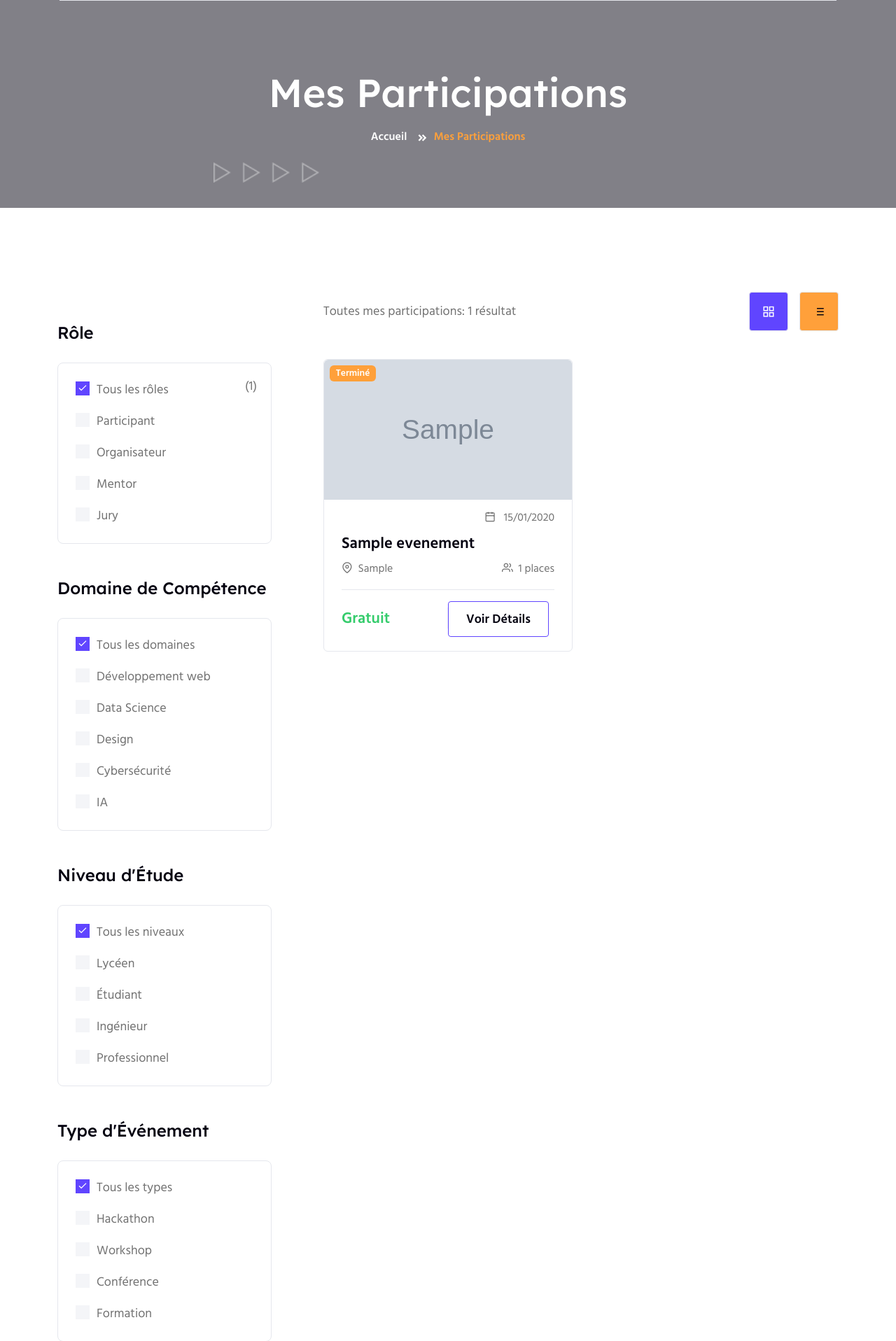
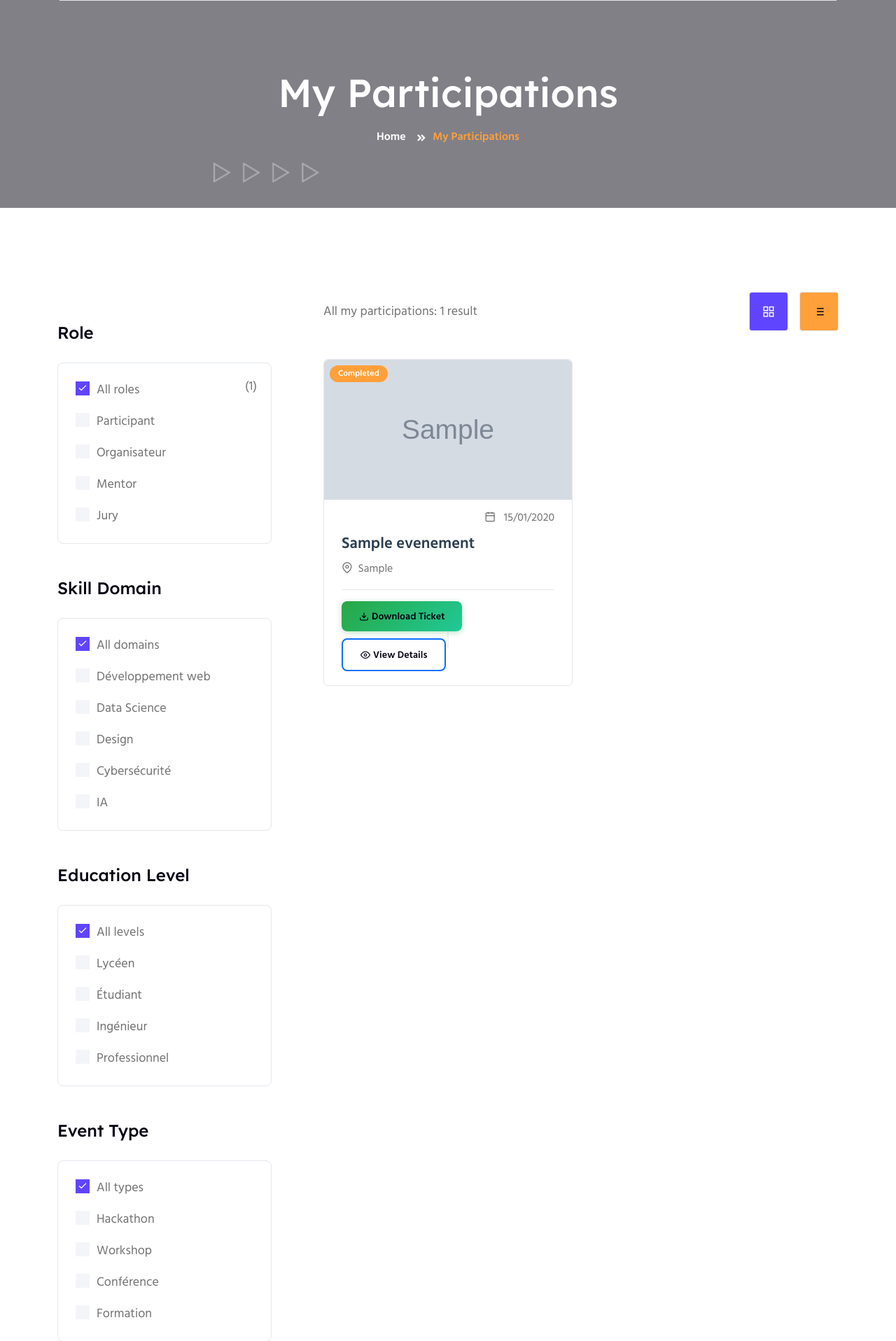
Before and after one commit to jyhedHR/Trelix-Django, a Django app: page /participation/mes-participations/ in a window 1280 px wide. Shown: the part 134-2050 px from the top of the page at 70% size. Run offline with Django 4.2, Linux system fonts and the light colour scheme; the first user in the database is signed in; tables that the repository leaves empty hold one stand-in row (Sample ...); some libraries are stand-ins or nearby versions; some web fonts are replaced.

Commit message:
jihed/modificationtemplate

```diff
--- a/Trelix/Trelix/settings.py
+++ b/Trelix/Trelix/settings.py
@@ -48,6 +48,7 @@ INSTALLED_APPS = [
     'evenement',
     'examan',
     'participation',
+    'widget_tweaks',
 ]
 
 MIDDLEWARE = [
--- a/Trelix/Trelix/templates/evenement/liste_evenements.html
+++ b/Trelix/Trelix/templates/evenement/liste_evenements.html
@@ -9,7 +9,7 @@
    <div class="container">
       <div class="row">
          <div class="col-lg-12 text-center">
-            <h1 class="display-2 text-white">Nos Événements</h1>
+            <h1 class="display-2 text-white">Our Events</h1>
             <nav aria-label="breadcrumb mt-0">
                <ol class="breadcrumb justify-content-center">
                   <li class="breadcrumb-item"><a href="{% url 'home' %}">Accueil</a></li>
@@ -47,10 +47,10 @@
 
                   <div class="event-footer d-flex justify-content-between align-items-center">
                      <span class="small text-primary">
-                        <i class="feather-icon icon-users me-1"></i>{{ evenement.capacite_max }} Participants
+                        <i class="feather-icon icon-users me-1"></i>Max. {{ evenement.capacite_max }} Participants
                      </span>
       <a href="{% url 'evenement:detail_evenement' evenement.id %}" class="btn btn-outline-primary rounded-5">
-    Voir Détails <i class="feather-icon icon-arrow-right"></i>
+    view details <i class="feather-icon icon-arrow-right"></i>
 </a>
 
                   </div>
--- a/Trelix/Trelix/templates/participation/mes_participations.html
+++ b/Trelix/Trelix/templates/participation/mes_participations.html
@@ -1,6 +1,6 @@
 {% extends "trelix/base.html" %}
 {% load static %}
-{% block title %}Mes Participations - Trelix{% endblock %}
+{% block title %}My Participations - Trelix{% endblock %}
 
 {% block content %}
 {% include 'trelix/header.html' %}
@@ -10,11 +10,11 @@
    <div class="container">
       <div class="row">
          <div class="col-lg-12 text-center">
-            <h1 class="display-2 text-white">Mes Participations</h1>
+            <h1 class="display-2 text-white">My Participations</h1>
             <nav aria-label="breadcrumb mt-0">
                <ol class="breadcrumb justify-content-center">
-                  <li class="breadcrumb-item"><a href="{% url 'home' %}">Accueil</a></li>
-                  <li class="breadcrumb-item active" aria-current="page">Mes Participations</li>
+                  <li class="breadcrumb-item"><a href="{% url 'home' %}">Home</a></li>
+                  <li class="breadcrumb-item active" aria-current="page">My Participations</li>
                </ol>
             </nav>
          </div>
@@ -29,18 +29,18 @@
       <div class="row">
          <div class="col-lg-4 order-2 order-lg-1">
             <aside class="sidebar sidebar-spacing">
-               <!-- Formulaire de filtres -->
+               <!-- Filters form -->
                <form method="get" id="filter-form">
-                  <!-- Filtre par Rôle -->
+                  <!-- Filter by Role -->
                   <div class="widget">
-                     <h3 class="widget-title">Rôle</h3>
+                     <h3 class="widget-title">Role</h3>
                      <div class="widget-inner">
                         <ul>
                            <li>
                               <input id="all-roles" class="checkbox-custom" name="role" type="radio" value=""
                                      {% if not selected_role %}checked{% endif %}
                                      onchange="this.form.submit()">
-                              <label for="all-roles" class="checkbox-custom-label">Tous les rôles</label>
+                              <label for="all-roles" class="checkbox-custom-label">All roles</label>
                               <span class="count">({{ total_participations }})</span>
                            </li>
                            {% for role_value, role_label in ROLE_CHOICES %}
@@ -57,16 +57,16 @@
                      </div>
                   </div>
 
-                  <!-- Filtre par Domaine de Compétence -->
+                  <!-- Filter by Skill Domain -->
                   <div class="widget">
-                     <h3 class="widget-title">Domaine de Compétence</h3>
+                     <h3 class="widget-title">Skill Domain</h3>
                      <div class="widget-inner">
                         <ul>
                            <li>
                               <input id="all-domains" class="checkbox-custom" name="domaine" type="radio" value=""
                                      {% if not selected_domaine %}checked{% endif %}
                                      onchange="this.form.submit()">
-                              <label for="all-domains" class="checkbox-custom-label">Tous les domaines</label>
+                              <label for="all-domains" class="checkbox-custom-label">All domains</label>
                            </li>
                            {% for domaine_value, domaine_label in DOMAINE_COMPETENCE_CHOICES %}
                            <li>
@@ -81,16 +81,16 @@
                      </div>
                   </div>
 
-                  <!-- Filtre par Niveau d'Étude -->
+                  <!-- Filter by Education Level -->
                   <div class="widget">
-                     <h3 class="widget-title">Niveau d'Étude</h3>
+                     <h3 class="widget-title">Education Level</h3>
                      <div class="widget-inner">
                         <ul>
                            <li>
                               <input id="all-levels" class="checkbox-custom" name="niveau" type="radio" value=""
                                      {% if not selected_niveau %}checked{% endif %}
                                      onchange="this.form.submit()">
-                              <label for="all-levels" class="checkbox-custom-label">Tous les niveaux</label>
+                              <label for="all-levels" class="checkbox-custom-label">All levels</label>
                            </li>
                            {% for niveau_value, niveau_label in NIVEAU_ETUDE_CHOICES %}
                            <li>
@@ -105,16 +105,16 @@
                      </div>
                   </div>
 
-                  <!-- Filtre par Type d'Événement -->
+                  <!-- Filter by Event Type -->
                   <div class="widget">
-                     <h3 class="widget-title">Type d'Événement</h3>
+                     <h3 class="widget-title">Event Type</h3>
                      <div class="widget-inner">
                         <ul>
                            <li>
                               <input id="all-types" class="checkbox-custom" name="type_evenement" type="radio" value=""
                                      {% if not selected_type %}checked{% endif %}
                                      onchange="this.form.submit()">
-                              <label for="all-types" class="checkbox-custom-label">Tous les types</label>
+                              <label for="all-types" class="checkbox-custom-label">All types</label>
                            </li>
                            {% for type_value, type_label in TYPE_CHOICES %}
                            <li>
@@ -129,18 +129,16 @@
                      </div>
                   </div>
 
-                  <!-- Bouton de soumission caché -->
-                  <button type="submit" style="display: none;">Filtrer</button>
+                  <!-- Hidden submit button -->
+                  <button type="submit" style="display: none;">Filter</button>
                </form>
 
-
-
-               <!-- Bouton Réinitialiser les filtres -->
+               <!-- Reset filters button -->
                <div class="widget">
                   <div class="widget-inner text-center">
                      <a href="{% url 'participation:mes_participations' %}" class="btn btn-outline-secondary btn-sm w-100">
                         <i class="feather-icon icon-refresh-ccw me-1"></i>
-                        Réinitialiser les filtres
+                        Reset filters
                      </a>
                   </div>
                </div>
@@ -152,19 +150,19 @@
                <div class="result d-sm-flex align-items-center">
                   <p class="m-0">
                      {% if selected_role or selected_domaine or selected_niveau or selected_type %}
-                        Résultats filtrés:
+                        Filtered results:
                      {% else %}
-                        Toutes mes participations:
+                        All my participations:
                      {% endif %}
-                     {{ participations.paginator.count }} résultat{{ participations.paginator.count|pluralize }}
+                     {{ participations.paginator.count }} result{{ participations.paginator.count|pluralize }}
                   </p>
                </div>
                <div class="filter d-flex align-items-center">
                   <select id="sort-select" name="sort" onchange="updateSort(this.value)">
-                     <option value="date_desc" {% if request.GET.sort == 'date_desc' or not request.GET.sort %}selected{% endif %}>Trier par: Plus récent</option>
-                     <option value="date_asc" {% if request.GET.sort == 'date_asc' %}selected{% endif %}>Trier par: Plus ancien</option>
-                     <option value="title_asc" {% if request.GET.sort == 'title_asc' %}selected{% endif %}>Trier par: Titre (A-Z)</option>
-                     <option value="title_desc" {% if request.GET.sort == 'title_desc' %}selected{% endif %}>Trier par: Titre (Z-A)</option>
+                     <option value="date_desc" {% if request.GET.sort == 'date_desc' or not request.GET.sort %}selected{% endif %}>Sort by: Most recent</option>
+                     <option value="date_asc" {% if request.GET.sort == 'date_asc' %}selected{% endif %}>Sort by: Oldest</option>
+                     <option value="title_asc" {% if request.GET.sort == 'title_asc' %}selected{% endif %}>Sort by: Title (A-Z)</option>
+                     <option value="title_desc" {% if request.GET.sort == 'title_desc' %}selected{% endif %}>Sort by: Title (Z-A)</option>
                   </select>
 
                   <div class="d-none d-sm-flex ms-3">
@@ -209,17 +207,16 @@
                                  {% endif %}
                                     <div class="text-center text-white">
                                        <i class="feather-icon icon-calendar display-4"></i>
-                                       <p class="mt-2 mb-0">Aucune image</p>
+                                       <p class="mt-2 mb-0">No image</p>
                                     </div>
                                  </div>
                               </a>
                            {% endif %}
 
                            {% if participation.evenement.date_fin < now %}
-                           <span class="position-absolute top-0 start-0 m-2 badge bg-secondary">Terminé</span>
+                           <span class="position-absolute top-0 start-0 m-2 badge bg-secondary">Completed</span>
                            {% elif participation.evenement.date_debut > now %}
-                           <span class="position-absolute top-0 start-0 m-2 badge bg-success">À venir</span>
-
+                           <span class="position-absolute top-0 start-0 m-2 badge bg-success">Upcoming</span>
                            {% endif %}
                         </div>
                         <div class="card-body">
@@ -242,31 +239,31 @@
                                  <i class="feather-icon icon-map-pin me-1"></i>
                                  {{ participation.evenement.lieu }}
                               </span>
-                              <span>
-                                 <i class="feather-icon icon-users me-1"></i>
-                                 {{ participation.evenement.capacite_max }} places
-                              </span>
+
                            </div>
 
                            <div class="course-footer d-flex align-items-center justify-content-between pt-3">
                               <div class="price">
                                  {% if participation.evenement.prix %}
-                                    <strong>{{ participation.evenement.prix }} €</strong>
+                                    <strong class="text-primary">{{ participation.evenement.prix }} €</strong>
                                  {% else %}
-                                    <strong class="text-success">Gratuit</strong>
+                                    <a href="{% url 'participation:download_pdf' participation.id %}"
+                                       class="btn btn-success btn-sm download-btn">
+                                       <i class="feather-icon icon-download me-1"></i> Download Ticket
+                                    </a>
                                  {% endif %}
                               </div>
                               <div class="actions">
                                  <a href="{% url 'evenement:detail_evenement' participation.evenement.id %}"
-                                    class="btn btn-outline-primary btn-sm me-2">
-                                    Voir détails
+                                    class="btn btn-outline-primary btn-sm view-details-btn me-2">
+                                    <i class="feather-icon icon-eye me-1"></i> View Details
                                  </a>
                                  {% if participation.evenement.date_debut > now %}
                                  <form method="post" action="{% url 'participation:annuler_participation' participation.evenement.id %}" class="d-inline">
                                     {% csrf_token %}
-                                    <button type="submit" class="btn btn-outline-danger btn-sm"
-                                            onclick="return confirm('Êtes-vous sûr de vouloir annuler votre participation à cet événement ?')">
-                                       Annuler
+                                    <button type="submit" class="btn btn-outline-danger btn-sm cancel-btn"
+                                            onclick="return confirm('Are you sure you want to cancel your participation in this event?')">
+                                       <i class="feather-icon icon-x me-1"></i> Cancel
                                     </button>
                                  </form>
                                  {% endif %}
@@ -280,16 +277,16 @@
                   <div class="col-lg-12">
                      <div class="text-center py-5">
                         <i class="feather-icon icon-calendar display-1 text-muted"></i>
-                        <h3 class="mt-3 text-muted">Aucune participation</h3>
+                        <h3 class="mt-3 text-muted">No participation</h3>
                         <p class="text-muted mb-4">
                            {% if selected_role or selected_domaine or selected_niveau or selected_type %}
-                              Aucune participation ne correspond à vos critères de filtrage.
+                              No participation matches your filtering criteria.
                            {% else %}
-                              Vous n'êtes pas encore inscrit à un événement.
+                              You are not yet registered for any event.
                            {% endif %}
                         </p>
                         <a href="{% url 'evenement:liste_evenements' %}" class="btn btn-primary">
-                           <i class="feather-icon icon-calendar me-1"></i> Voir les événements disponibles
+                           <i class="feather-icon icon-calendar me-1"></i> View available events
                         </a>
                      </div>
                   </div>
@@ -327,6 +324,170 @@
    </div>
 </section>
 
+<style>
+/* Styles améliorés pour les boutons */
+.download-btn {
+    background: linear-gradient(135deg, #28a745, #20c997);
+    border: none;
+    border-radius: 8px;
+    padding: 8px 16px;
+    font-weight: 600;
+    font-size: 0.875rem;
+    transition: all 0.3s ease;
+    box-shadow: 0 2px 8px rgba(40, 167, 69, 0.3);
+    color: white;
+    text-decoration: none;
+    display: inline-flex;
+    align-items: center;
+}
+
+.download-btn:hover {
+    background: linear-gradient(135deg, #218838, #1e9e8a);
+    transform: translateY(-2px);
+    box-shadow: 0 4px 12px rgba(40, 167, 69, 0.4);
+    color: white;
+}
+
+.view-details-btn {
+    border-radius: 8px;
+    padding: 8px 16px;
+    font-weight: 600;
+    font-size: 0.875rem;
+    transition: all 0.3s ease;
+    border: 2px solid #0d6efd;
+    display: inline-flex;
+    align-items: center;
+    text-decoration: none;
+}
+
+.view-details-btn:hover {
+    background-color: #0d6efd;
+    color: white;
+    transform: translateY(-1px);
+    box-shadow: 0 2px 8px rgba(13, 110, 253, 0.3);
+}
+
+.cancel-btn {
+    border-radius: 8px;
+    padding: 8px 16px;
+    font-weight: 600;
+    font-size: 0.875rem;
+    transition: all 0.3s ease;
+    border: 2px solid #dc3545;
+    display: inline-flex;
+    align-items: center;
+}
+
+.cancel-btn:hover {
+    background-color: #dc3545;
+    color: white;
+    transform: translateY(-1px);
+    box-shadow: 0 2px 8px rgba(220, 53, 69, 0.3);
+}
+
+/* Amélioration de la disposition des boutons */
+.course-footer {
+    display: flex;
+    flex-wrap: wrap;
+    gap: 10px;
+    align-items: center;
+    justify-content: space-between;
+}
+
+.course-footer .price {
+    display: flex;
+    align-items: center;
+}
+
+.course-footer .actions {
+    display: flex;
+    gap: 8px;
+    align-items: center;
+    flex-wrap: wrap;
+}
+
+/* Style pour le prix payant */
+.course-footer .price strong.text-primary {
+    font-size: 1.1rem;
+    font-weight: 700;
+    color: #0d6efd !important;
+}
+
+/* Responsive design */
+@media (max-width: 768px) {
+    .course-footer {
+        flex-direction: column;
+        align-items: stretch;
+        gap: 12px;
+    }
+
+    .course-footer .price {
+        justify-content: center;
+        order: 2;
+    }
+
+    .course-footer .actions {
+        justify-content: center;
+        order: 1;
+    }
+
+    .download-btn,
+    .view-details-btn,
+    .cancel-btn {
+        flex: 1;
+        min-width: 120px;
+        justify-content: center;
+        text-align: center;
+    }
+}
+
+@media (max-width: 576px) {
+    .course-footer .actions {
+        flex-direction: column;
+        width: 100%;
+    }
+
+    .download-btn,
+    .view-details-btn,
+    .cancel-btn {
+        width: 100%;
+    }
+}
+
+/* Animation subtile au survol de la carte */
+.course-entry-3 {
+    transition: all 0.3s ease;
+}
+
+.course-entry-3:hover {
+    transform: translateY(-5px);
+    box-shadow: 0 8px 25px rgba(0, 0, 0, 0.1);
+}
+
+/* Style pour les badges d'état */
+.position-absolute.badge {
+    font-size: 0.75rem;
+    font-weight: 600;
+    padding: 6px 12px;
+    border-radius: 20px;
+}
+
+/* Amélioration du style général des cartes */
+.card-body {
+    padding: 1.5rem;
+}
+
+.sub-title a {
+    color: #2c3e50;
+    text-decoration: none;
+    transition: color 0.3s ease;
+}
+
+.sub-title a:hover {
+    color: #0d6efd;
+}
+</style>
+
 <script>
 function updateSort(sortValue) {
     const url = new URL(window.location.href);
--- a/Trelix/participation/urls.py
+++ b/Trelix/participation/urls.py
@@ -7,4 +7,6 @@ urlpatterns = [
     path('mes-participations/', views.mes_participations, name='mes_participations'),
     path('participer/<int:evenement_id>/', views.participer_evenement, name='participer_evenement'),
     path('annuler/<int:evenement_id>/', views.annuler_participation, name='annuler_participation'),
+    path('download/<int:pk>/', views.download_pdf, name='download_pdf'),
+
 ]
--- a/Trelix/participation/views.py
+++ b/Trelix/participation/views.py
@@ -7,6 +7,56 @@ from .models import Participation
 from django.core.paginator import Paginator, EmptyPage, PageNotAnInteger
 from .forms import ParticipationForm
 from django.db.models import Count
+from reportlab.pdfgen import canvas
+import os
+from django.conf import settings
+from django.shortcuts import get_object_or_404
+from django.http import HttpResponse
+from reportlab.lib.pagesizes import A4
+from reportlab.lib import colors
+from reportlab.lib.styles import getSampleStyleSheet
+from reportlab.platypus import SimpleDocTemplate, Paragraph, Spacer, Image, Table, TableStyle
+
+
+
+
+def download_pdf(request, pk):
+    participation = get_object_or_404(Participation, id=pk, utilisateur=request.user)
+    evenement = participation.evenement
+
+    response = HttpResponse(content_type='application/pdf')
+    response['Content-Disposition'] = f'attachment; filename="participation_{pk}.pdf"'
+
+    p = canvas.Canvas(response)
+
+    # ----- Image événement -----
+    if evenement.image:
+        img_path = os.path.join(settings.MEDIA_ROOT, str(evenement.image))
+        if os.path.exists(img_path):
+            p.drawImage(img_path, 350, 720, width=150, height=120, preserveAspectRatio=True)
+    # ---------------------------
+
+    # Title
+    p.setFont("Helvetica-Bold", 18)
+    p.drawString(100, 800, "Attestation de Participation")
+
+    p.setFont("Helvetica", 12)
+
+    p.drawString(100, 740, f"Événement : {evenement.titre}")
+    p.drawString(100, 720, f"Rôle : {participation.role}")
+    p.drawString(100, 700, f"Niveau d'étude : {participation.niveau_etude}")
+    p.drawString(100, 680, f"Années d'expérience : {participation.annee_experience}")
+    p.drawString(100, 660, f"Domaine de compétence : {participation.domaine_competence}")
+    p.drawString(100, 640, f"Expérience précédente : {participation.experience_precedente}")
+    p.drawString(100, 620, f"Date de participation : {participation.date_participation.strftime('%d/%m/%Y')}")
+
+    p.showPage()
+    p.save()
+    return response
+
+
+
+
 
 
 
@@ -32,7 +82,7 @@ def participer_evenement(request, evenement_id):
             participation.evenement = evenement
             participation.save()
 
-            messages.success(request, "Votre participation a été enregistrée avec succès!")
+            messages.success(request, "Your participation has been successfully registered!")
             return redirect('evenement:detail_evenement', evenement_id=evenement_id)
     else:
         form = ParticipationForm()
```
Also changed, not shown: Trelix/Trelix/templates/evenement/detail_evenement.html (+85 -85 lines), Trelix/Trelix/templates/participation/participation_form.html (+5 -5 lines), Trelix/participation/forms.py (+5 -5 lines), Trelix/Trelix/migrations/0004_remove_question_exam_remove_studentexam_exam_and_more.py, Trelix/Trelix/migrations/0005_merge_20251029_1437.py (added), Trelix/media/images/temp_None.jpg, Trelix/media/images/temp_None_bGxXd45.jpg (added), 1 other file.
